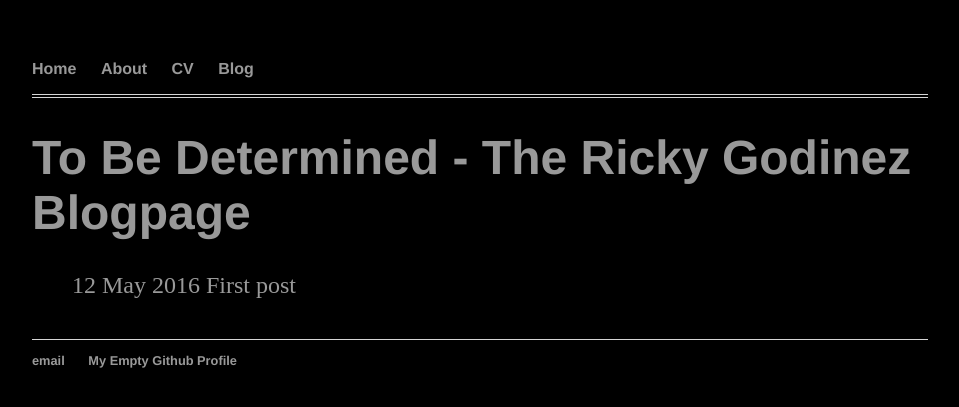
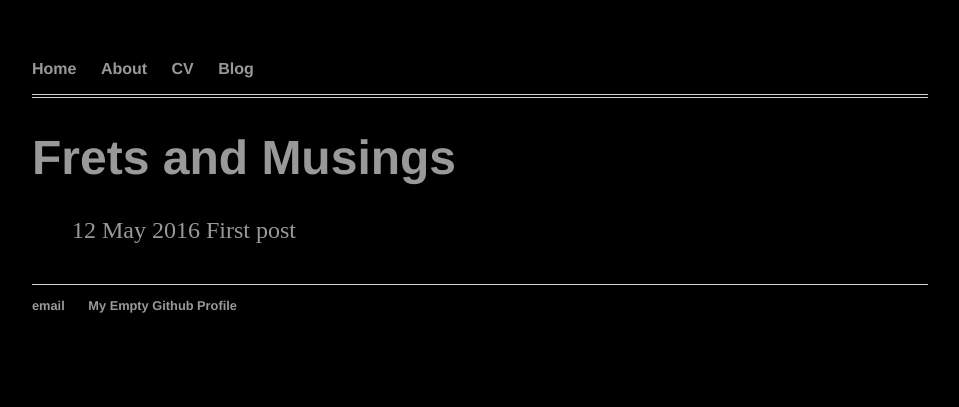
Before and after one commit to rgodinez/rgodinez.github.io, a Jekyll site: the page built from index.html, in a window 1280 px wide. Shown: the top 407 px of the page, without its empty margins (160-1119 px from the left). Built offline with Jekyll 4.4.1, drawn with Linux system fonts in a browser that asks for light colours.

Commit message:
Update index.html

```diff
--- a/index.html
+++ b/index.html
@@ -1,6 +1,6 @@
 ---
 layout: default
-title: To Be Determined - The Ricky Godinez Blogpage
+title: Frets and Musings
 ---
 	<h1>{{page.title}}</h1>
 	<ul class="posts">
```
